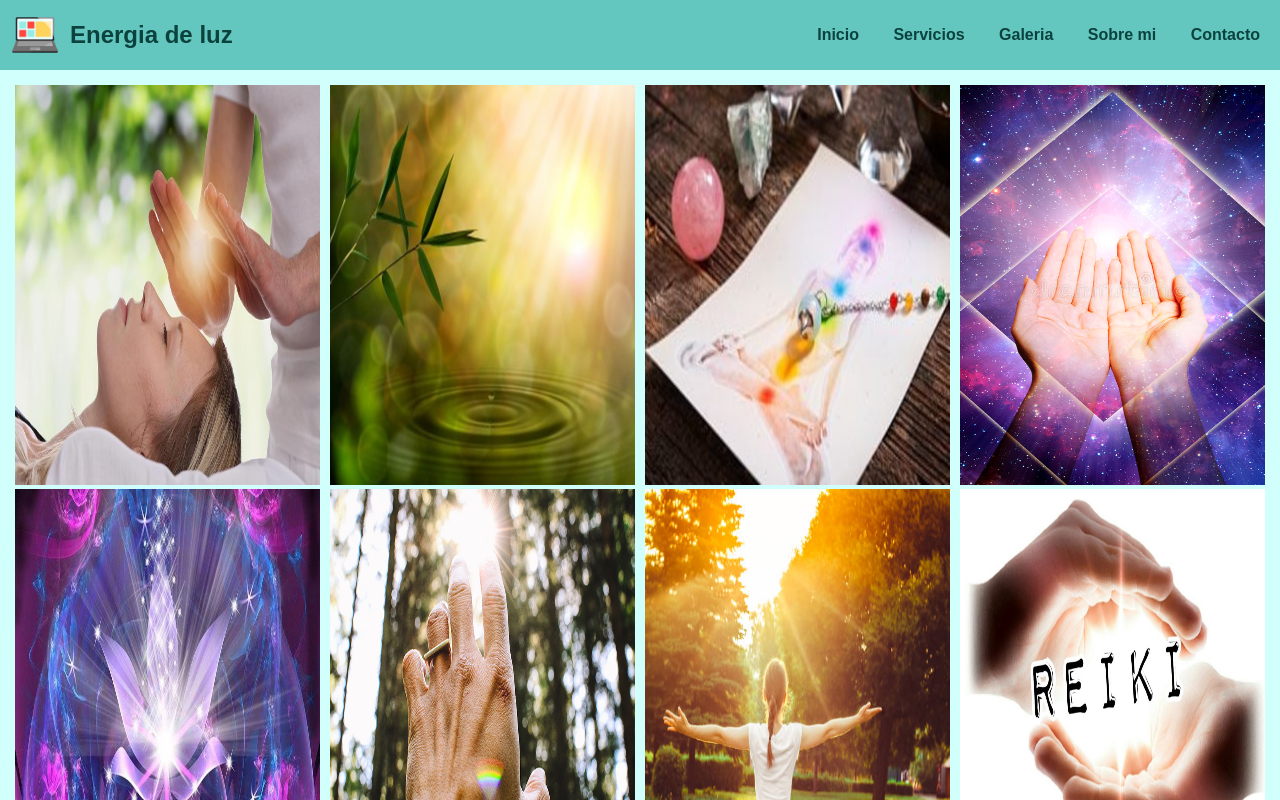
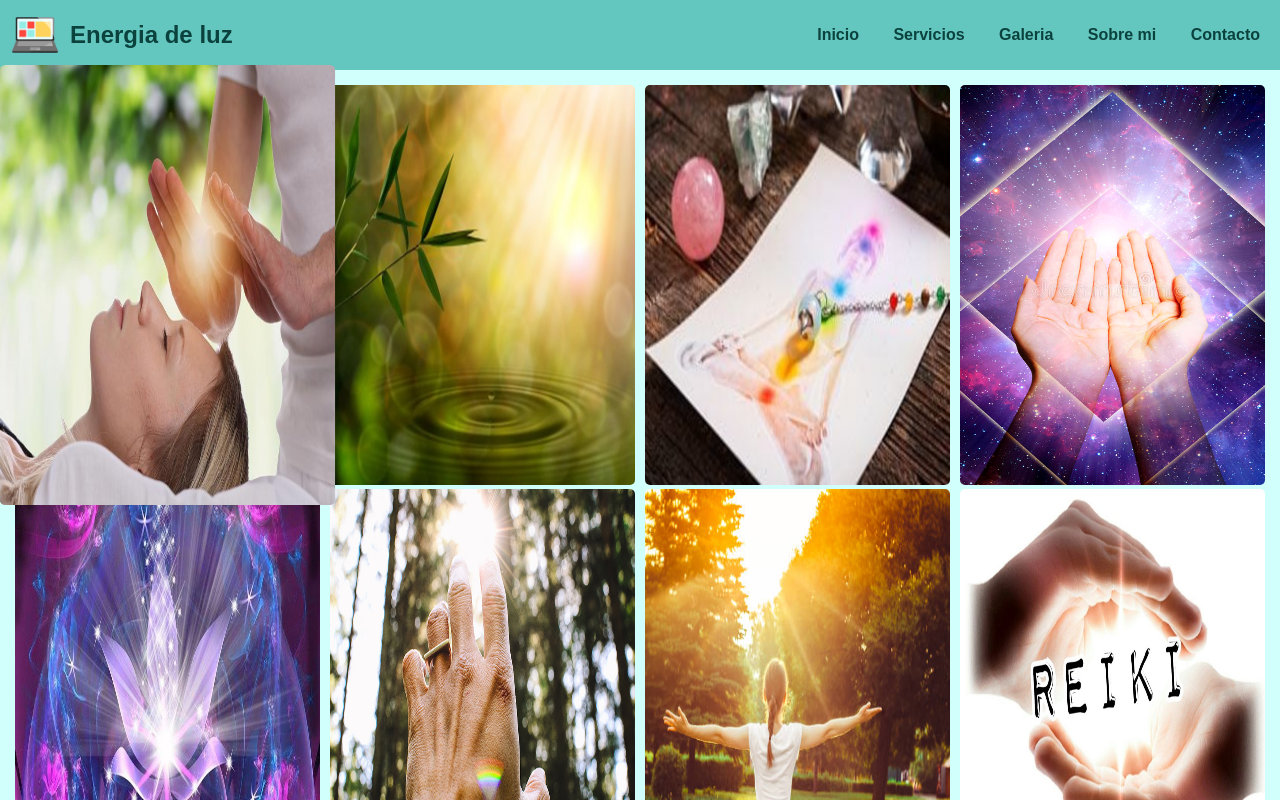
Before and after one commit to JuanPabloVictorica/energiadeluz-github, a plain HTML site: page pages/galeria.html in a window 1280 px wide. In both pictures the pointer is over the picture 167 px from the left and 285 px from the top of the page. Shown: the top 800 px of the page. Drawn offline with Linux system fonts and the light colour scheme.

Commit message:
agregue animacion en las imagenes de galeria

```diff
--- a/css/style.css
+++ b/css/style.css
@@ -237,7 +237,7 @@ nav a:hover{
 img{
     width: 100%;
     height: 50vh;
-
+    border-radius: 5px;
 }
 
 .row{
@@ -252,6 +252,11 @@ img{
 
 }
 
+.column img:hover{
+     transform: scale(1.1);
+     z-index: 2;
+     transition: 1s;
+}
 
 
 
```
